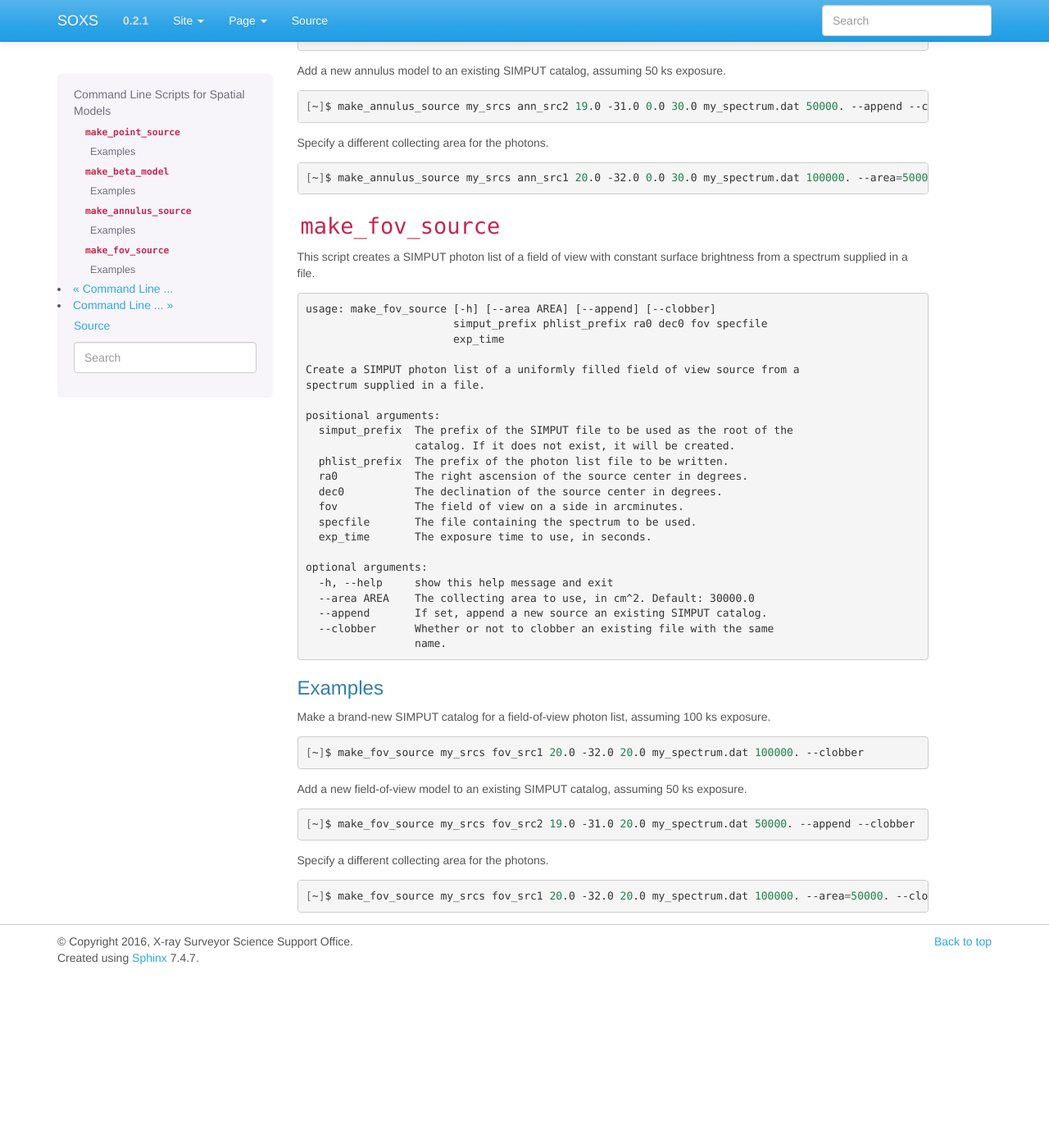
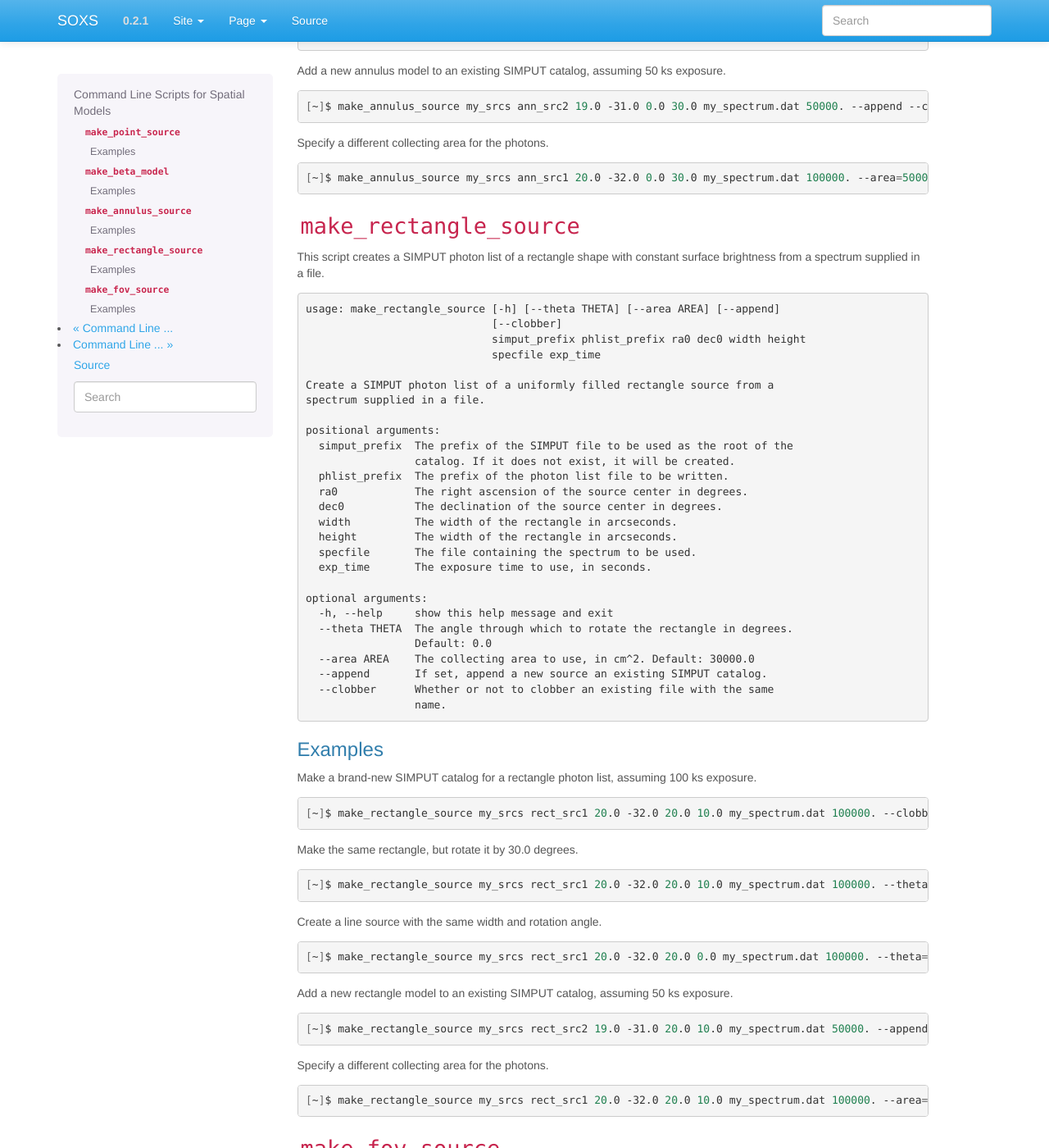
Before and after one commit to lynx-x-ray-observatory/soxs, a Sphinx documentation site: the page built from doc/source/command_line/spatial.rst, in a window 1280 px wide and 1400 px high, scrolled down 2686 px. Shown: the whole window at 82% size. Built offline with Sphinx 7.4.7, drawn with Linux system fonts in a browser that asks for light colours; before the commit the page ends 3874 px from its top, so only the background shows below that.

Commit message:
Docs for rectangle sources.

```diff
--- a/doc/source/command_line/spatial.rst
+++ b/doc/source/command_line/spatial.rst
@@ -176,6 +176,75 @@ Specify a different collecting area for the photons.
 
     [~]$ make_annulus_source my_srcs ann_src1 20.0 -32.0 0.0 30.0 my_spectrum.dat 100000. --area=50000. --clobber
 
+``make_rectangle_source``
+-------------------------
+
+This script creates a SIMPUT photon list of a rectangle shape with constant surface brightness
+from a spectrum supplied in a file.
+
+.. code-block:: text
+
+    usage: make_rectangle_source [-h] [--theta THETA] [--area AREA] [--append]
+                                 [--clobber]
+                                 simput_prefix phlist_prefix ra0 dec0 width height
+                                 specfile exp_time
+
+    Create a SIMPUT photon list of a uniformly filled rectangle source from a
+    spectrum supplied in a file.
+
+    positional arguments:
+      simput_prefix  The prefix of the SIMPUT file to be used as the root of the
+                     catalog. If it does not exist, it will be created.
+      phlist_prefix  The prefix of the photon list file to be written.
+      ra0            The right ascension of the source center in degrees.
+      dec0           The declination of the source center in degrees.
+      width          The width of the rectangle in arcseconds.
+      height         The width of the rectangle in arcseconds.
+      specfile       The file containing the spectrum to be used.
+      exp_time       The exposure time to use, in seconds.
+
+    optional arguments:
+      -h, --help     show this help message and exit
+      --theta THETA  The angle through which to rotate the rectangle in degrees.
+                     Default: 0.0
+      --area AREA    The collecting area to use, in cm^2. Default: 30000.0
+      --append       If set, append a new source an existing SIMPUT catalog.
+      --clobber      Whether or not to clobber an existing file with the same
+                     name.
+
+Examples
+++++++++
+
+Make a brand-new SIMPUT catalog for a rectangle photon list, assuming 100 ks exposure.
+
+.. code-block:: bash
+
+    [~]$ make_rectangle_source my_srcs rect_src1 20.0 -32.0 20.0 10.0 my_spectrum.dat 100000. --clobber
+
+Make the same rectangle, but rotate it by 30.0 degrees.
+
+.. code-block:: bash
+
+    [~]$ make_rectangle_source my_srcs rect_src1 20.0 -32.0 20.0 10.0 my_spectrum.dat 100000. --theta=30.0 --clobber
+
+Create a line source with the same width and rotation angle.
+
+.. code-block:: bash
+
+    [~]$ make_rectangle_source my_srcs rect_src1 20.0 -32.0 20.0 0.0 my_spectrum.dat 100000. --theta=30.0 --clobber
+
+Add a new rectangle model to an existing SIMPUT catalog, assuming 50 ks exposure.
+
+.. code-block:: bash
+
+    [~]$ make_rectangle_source my_srcs rect_src2 19.0 -31.0 20.0 10.0 my_spectrum.dat 50000. --append --clobber
+
+Specify a different collecting area for the photons.
+
+.. code-block:: bash
+
+    [~]$ make_rectangle_source my_srcs rect_src1 20.0 -32.0 20.0 10.0 my_spectrum.dat 100000. --area=50000. --clobber
+
 ``make_fov_source``
 -------------------
 
```
Also changed, not shown: doc/source/python/spatial.rst (+18 -0 lines).
